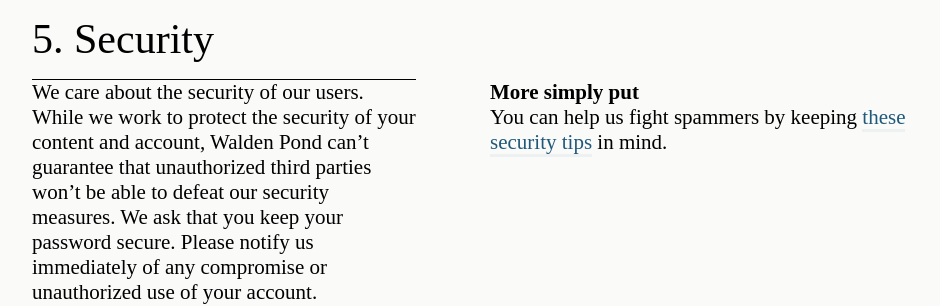
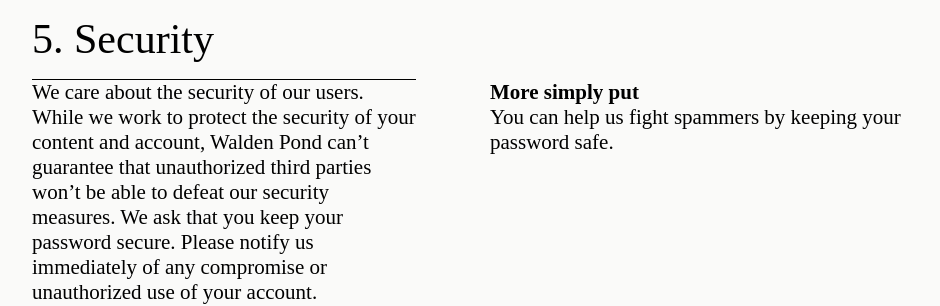
Before and after one commit to notionparallax/wp2frontEnd, a Jekyll site: the page built from tos.html, in a window 1280 px wide and 900 px high, scrolled down 2842 px. Shown: the part 155-461 px from the top of the window, without its empty margins (241-1181 px from the left). Built offline with Jekyll 4.4.1, drawn with Linux system fonts in a browser that asks for light colours; some web fonts are replaced; comment, search, counter and statistics services are not loaded.

Commit message:
Broken link in TOS Fixes #43

```diff
--- a/tos.html
+++ b/tos.html
@@ -150,14 +150,7 @@
   <section>
     <h1>5. Security</h1>
     <div class="more-simply-put">
-      <p>
-        You can help us fight spammers by keeping
-        <a
-          href="https://help.Walden Pond.com/en/articles/account-security-and-hacked-accounts"
-          >these security tips</a
-        >
-        in mind.
-      </p>
+      <p>You can help us fight spammers by keeping your password safe.</p>
     </div>
     <p>
       We care about the security of our users. While we work to protect the
@@ -359,9 +352,7 @@
       dispute regarding Walden Pond will be resolved exclusively in accordance
       with Section 12 of these Terms.
     </p>
-    <p>
-      If you're a consumer in the EEA, Section 11 doesn't apply to you.
-    </p>
+    <p>If you're a consumer in the EEA, Section 11 doesn't apply to you.</p>
   </section>
 
   <section>
```
